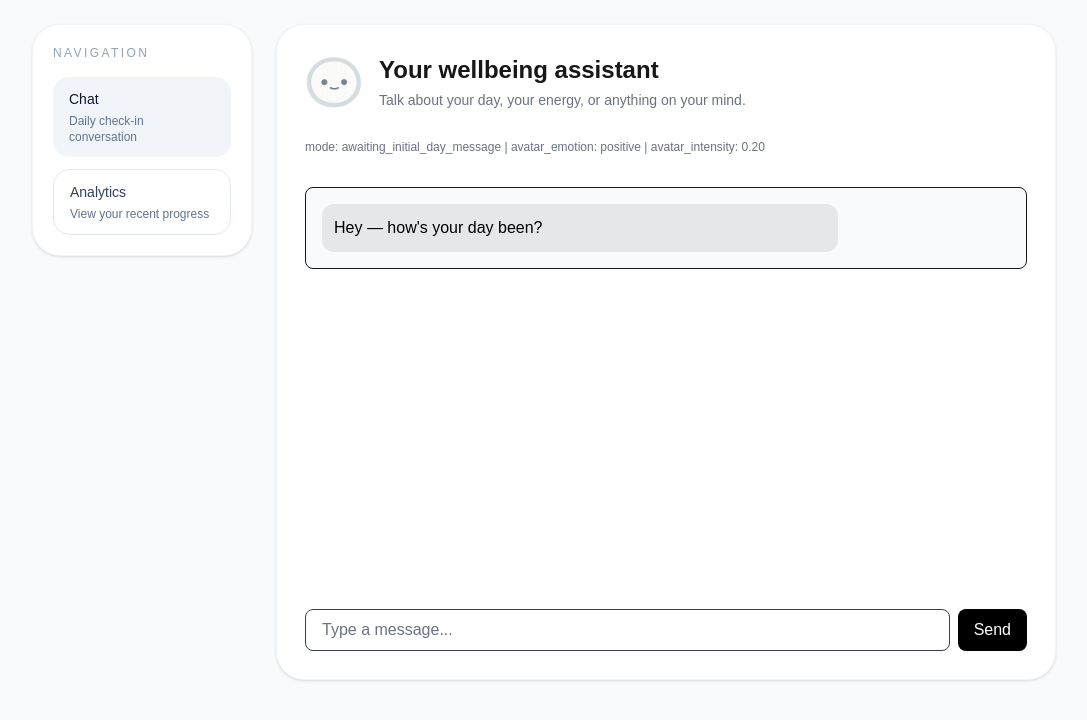
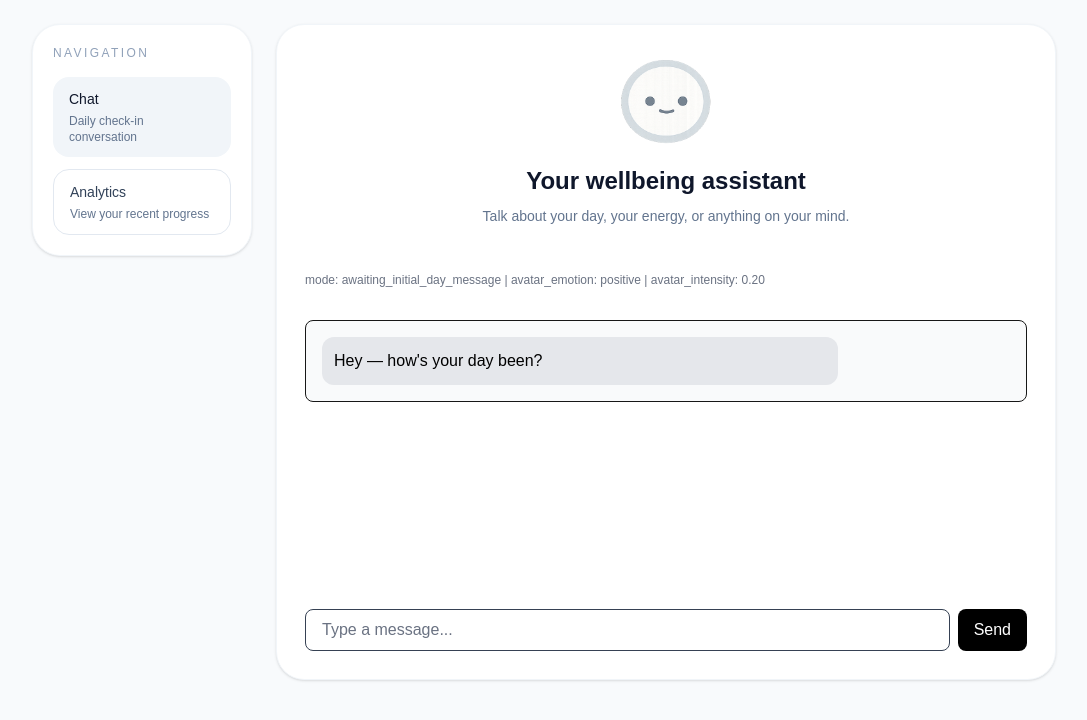
Before and after one commit to JevanB12/final-year-project, a Next.js app in the folder frontend/: page / in a window 1280 px wide. Shown: the top 720 px of the page, without its empty margins (96-1183 px from the left). Built offline with nearby package versions, Linux system fonts and the light colour scheme.

Commit message:
Iteration 11: Avatar enlargement

```diff
--- a/frontend/app/components/ChatHeader.tsx
+++ b/frontend/app/components/ChatHeader.tsx
@@ -6,14 +6,21 @@ type ChatHeaderProps = {
 
 export default function ChatHeader({ avatarTone }: ChatHeaderProps) {
   return (
-    <div className="flex items-center gap-4 mb-2">
-      <Avatar tone={avatarTone} size={58} />
-      <div>
-        <h1 className="text-2xl font-semibold mb-1">Your wellbeing assistant</h1>
-        <p className="text-gray-500 text-sm">
-          Talk about your day, your energy, or anything on your mind.
-        </p>
+    <div className="flex flex-col items-center text-center mb-6">
+      {/* Avatar */}
+      <div className="mb-4">
+        <Avatar tone={avatarTone} size={96} />
       </div>
+
+      {/* Title */}
+      <h1 className="text-2xl font-semibold text-slate-900">
+        Your wellbeing assistant
+      </h1>
+
+      {/* Subtitle */}
+      <p className="text-slate-500 text-sm mt-2 max-w-sm leading-relaxed">
+        Talk about your day, your energy, or anything on your mind.
+      </p>
     </div>
   );
 }
```
